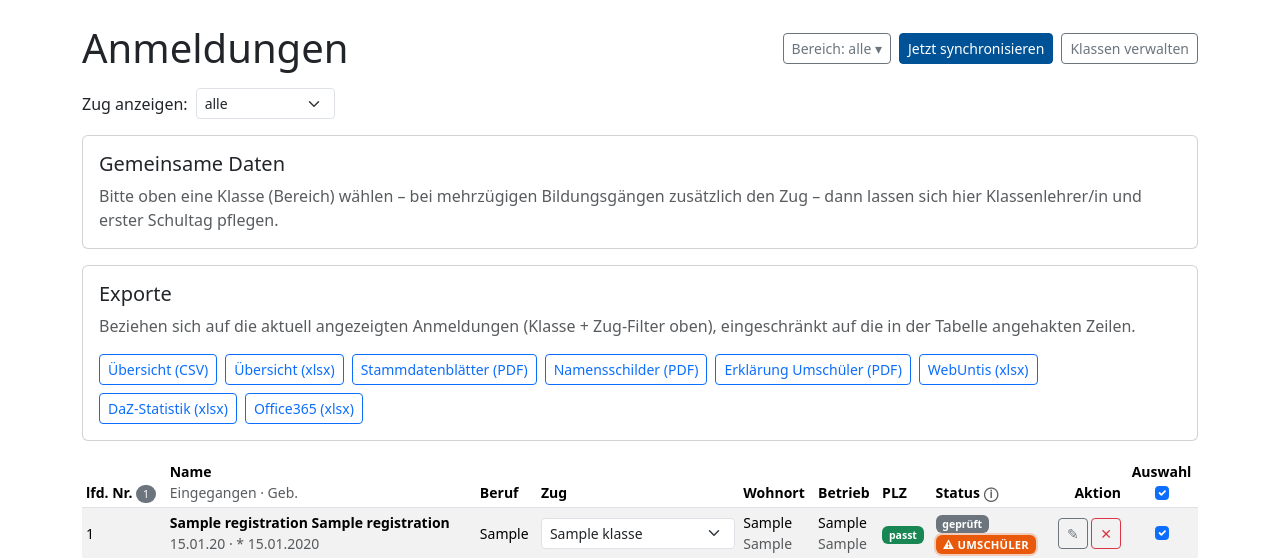
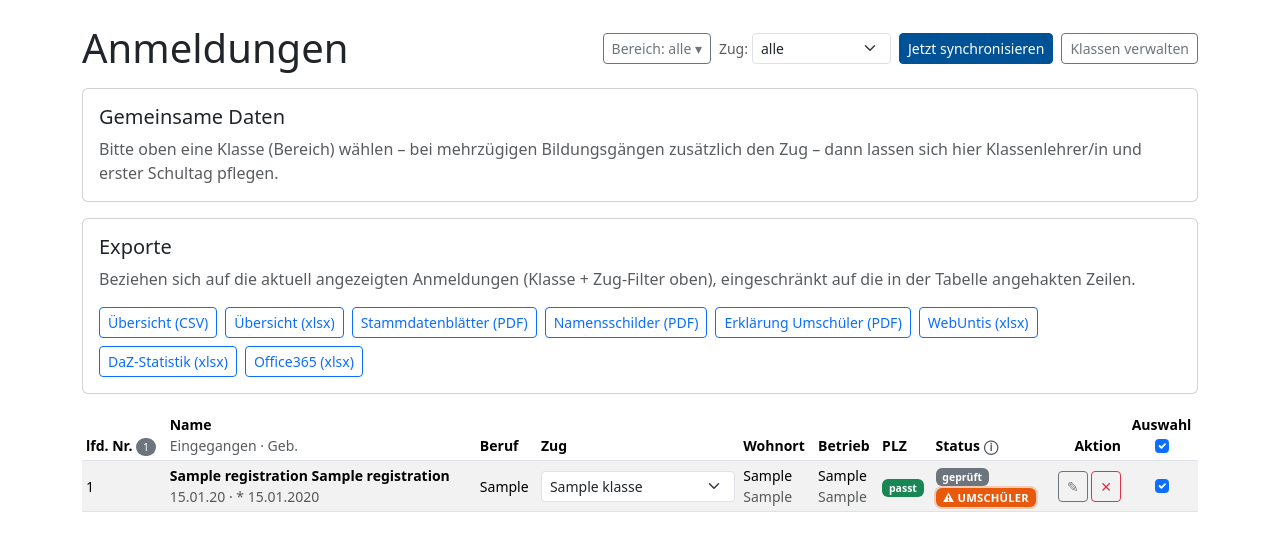
Before and after one commit to sveroja/bbz-nok-onboarding, a Flask app: page /teacher/registrations in a window 1280 px wide. Shown: the part 57-615 px from the top of the page. Run offline with Flask 3, Linux system fonts and the light colour scheme; a user stored in the database is signed in; tables that the repository leaves empty hold one stand-in row (values such as "Sample post"); some libraries are stand-ins or nearby versions.

Commit message:
Übersicht: Bereich- und Zug-Auswahl zusammenlegen, Zug-Filter korrekt scopen
Beide Steuerelemente stehen jetzt nebeneinander im Header statt auf
zwei Zeilen verteilt. Außerdem zeigte die "Zug anzeigen"-Filterliste
bisher immer alle Züge systemweit an, auch Züge eines Bildungsgangs,
der mit dem gewählten Bereich gar nichts zu tun hat (z.B. ELI026a/b
während Bereich=INFO024 ausgewählt ist, obwohl INFO024 keine eigenen
Züge hat) - jetzt nur noch die Züge der Bildungsgänge des aktiven
Bereichs.

Co-Authored-By: Claude Sonnet 5 <noreply@anthropic.com>

```diff
--- a/app/routes/teacher.py
+++ b/app/routes/teacher.py
@@ -46,6 +46,23 @@ def _ist_unterklasse(klasse) -> bool:
     Unterklassen.
     """
     return klasse.name[-1:].isalpha()
+
+
+def _unterklassen_fuer_bereich(aktive_klasse):
+    """Zuege (Unterklassen), die zur Zug-Auswahl angeboten werden: ohne
+    gewaehlten Bereich alle, mit gewaehltem Bereich nur die Zuege von
+    dessen eigenen Bildungsgaengen - sonst tauchen in der "Zug anzeigen"-
+    Filterliste Zuege eines ganz anderen Bildungsgangs auf (z.B. ELIa/ELIb
+    obwohl der Bereich INFO024 keine eigenen Zuege hat).
+    """
+    alle = [k for k in Klasse.query.order_by(Klasse.name).all() if _ist_unterklasse(k)]
+    if aktive_klasse is None:
+        return alle
+    bildungsgaenge = {kb.bildungsgang for kb in aktive_klasse.bildungsgaenge}
+    return [
+        k for k in alle
+        if any(kb.bildungsgang in bildungsgaenge for kb in k.bildungsgaenge)
+    ]
 
 
 def _beruf_to_klassen_map(klassen):
@@ -185,7 +202,7 @@ def registrations():
         return redirect(url_for("teacher.bereich"))
 
     regs, aktive_klasse, zug_filter = _current_filtered_regs()
-    klassen = [k for k in Klasse.query.order_by(Klasse.name).all() if _ist_unterklasse(k)]
+    klassen = _unterklassen_fuer_bereich(aktive_klasse)
     beruf_to_klassen = _beruf_to_klassen_map(klassen)
     duplicate_ids = _find_duplicate_ids()
     beruf_namen = {b.code: b.name for b in Bildungsgang.query.all() if b.code}
--- a/app/templates/teacher_registrations.html
+++ b/app/templates/teacher_registrations.html
@@ -1,14 +1,26 @@
 {% extends "base.html" %}
 {% block title %}Anmeldungen{% endblock %}
 {% block content %}
-<div class="d-flex justify-content-between align-items-center mb-3">
+<div class="d-flex justify-content-between align-items-center mb-3 flex-wrap gap-2">
   <div>
     <h1 class="mb-0">Anmeldungen</h1>
   </div>
-  <div class="d-flex gap-2">
+  <div class="d-flex align-items-center gap-2 flex-wrap">
     <a href="{{ url_for('teacher.bereich') }}" class="btn btn-outline-secondary btn-sm">
       Bereich: {{ aktive_klasse.name if aktive_klasse else "alle" }} ▾
     </a>
+    <form method="get" action="{{ url_for('teacher.registrations') }}" class="d-flex align-items-center gap-1 m-0">
+      <label for="zug_id" class="form-label m-0 small text-muted">Zug:</label>
+      <select id="zug_id" name="zug_id" class="form-select form-select-sm w-auto" onchange="this.form.submit()">
+        <option value="">alle</option>
+        {% for k in klassen %}
+          <option value="{{ k.id }}" {% if zug_filter == k.id %}selected{% endif %}>{{ k.name }}</option>
+        {% endfor %}
+      </select>
+    </form>
+    {% if zug_filter %}
+      <a href="{{ url_for('teacher.registrations') }}" class="btn btn-sm btn-link p-0">Filter entfernen</a>
+    {% endif %}
     <form method="post" action="{{ url_for('teacher.sync') }}" class="m-0">
       {{ action_form.hidden_tag() }}
       <button type="submit" class="btn btn-primary btn-sm">
@@ -21,21 +33,8 @@
   </div>
 </div>
 
+{% if offene_vorschlaege %}
 <div class="d-flex flex-wrap align-items-center gap-3 mb-3">
-  <form method="get" action="{{ url_for('teacher.registrations') }}" class="d-flex align-items-center gap-2 m-0">
-    <label for="zug_id" class="form-label m-0">Zug anzeigen:</label>
-    <select id="zug_id" name="zug_id" class="form-select form-select-sm w-auto" onchange="this.form.submit()">
-      <option value="">alle</option>
-      {% for k in klassen %}
-        <option value="{{ k.id }}" {% if zug_filter == k.id %}selected{% endif %}>{{ k.name }}</option>
-      {% endfor %}
-    </select>
-    {% if zug_filter %}
-      <a href="{{ url_for('teacher.registrations') }}" class="btn btn-sm btn-link">Filter entfernen</a>
-    {% endif %}
-  </form>
-
-  {% if offene_vorschlaege %}
   <form method="post" action="{{ url_for('teacher.zuege_uebernehmen') }}" class="m-0">
     {{ action_form.hidden_tag() }}
     <button type="submit" class="btn btn-sm btn-primary"
@@ -43,8 +42,8 @@
       {{ offene_vorschlaege }} {{ 'Zug-Vorschlag' if offene_vorschlaege == 1 else 'Zug-Vorschläge' }} aus dem Aufnahmebogen übernehmen
     </button>
   </form>
-  {% endif %}
 </div>
+{% endif %}
 
 <div class="card mb-3">
   <div class="card-body">
```
